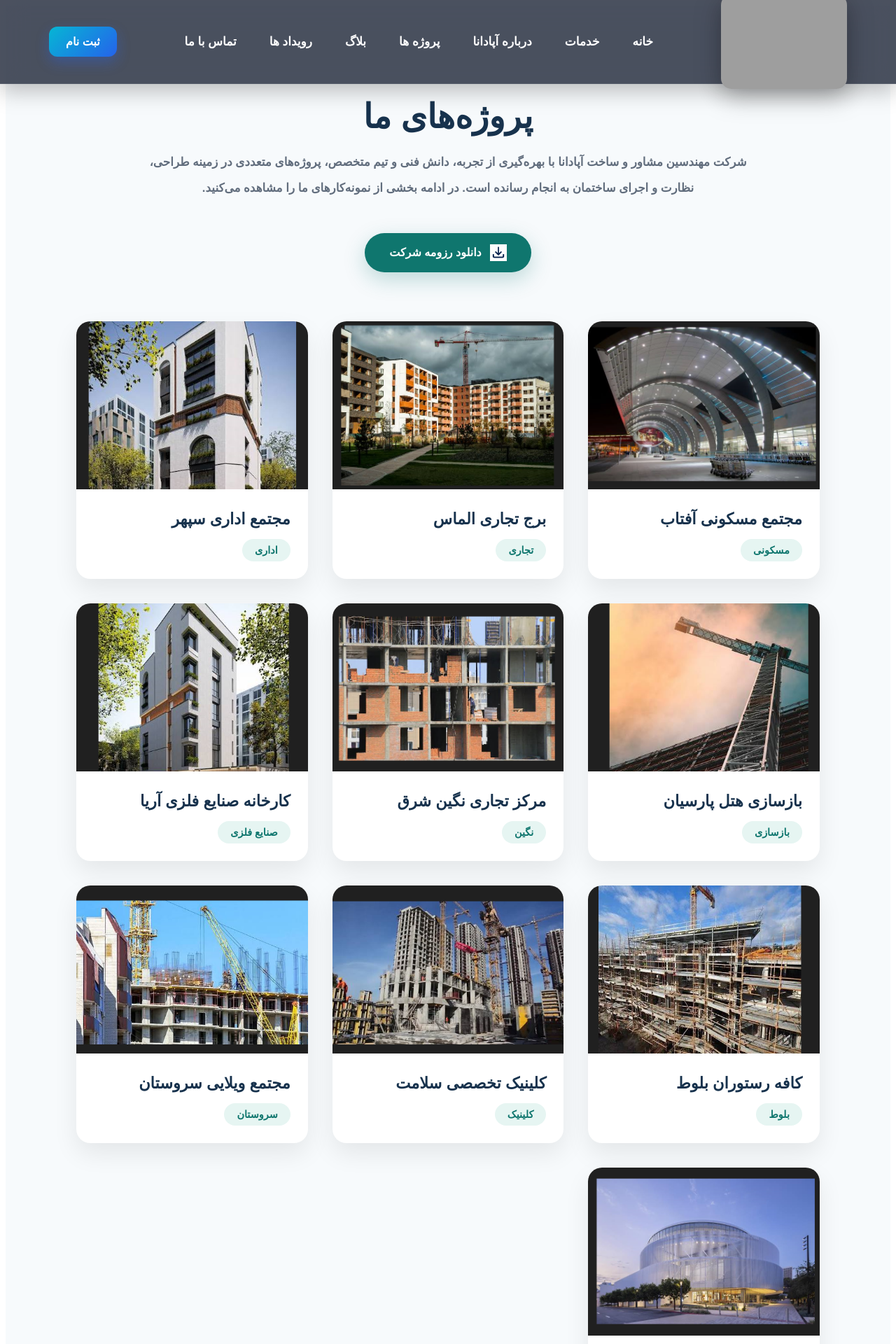
After one commit to vanderland-red/Building-Apadana, a Flask app: page /projeha-apadana in a window 1280 px wide. The commit adds this page. Shown: the top 1920 px of the page at 70% size. Run offline with Flask 3, Linux system fonts and the light colour scheme; some libraries are stand-ins or nearby versions; grey boxes are pictures that could not be loaded.

Commit message:
projeha tag in header is added page

```diff
--- a/blueprints/general.py
+++ b/blueprints/general.py
@@ -14,3 +14,7 @@ def home ():
 @bp.route("/about-apadana")
 def about ():
     return render_template("about.html")
+
+@bp.route("/projeha-apadana")
+def projeha ():
+    return render_template("user/another_page/projeha.html")
--- /dev/null
+++ b/static/css/another_pages.css
@@ -0,0 +1,170 @@
+body{
+    font-family: sans-serif;
+}
+
+.projects-section{
+
+    padding:90px 8%;
+    background:#f7fafc;
+    font-weight: 600;
+
+}
+
+.projects-header{
+
+    max-width:900px;
+    margin:auto;
+    text-align:center;
+
+}
+
+.projects-header h2{
+
+    font-size:3rem;
+    color:#17324d;
+    margin-bottom:20px;
+
+}
+
+.projects-header p{
+
+    color:#616d7d;
+    line-height:2.2;
+    font-size:1.05rem;
+    margin-bottom:45px;
+
+}
+
+.resume-btn{
+
+    display:inline-flex;
+    align-items:center;
+    gap:12px;
+
+    padding:16px 35px;
+
+    text-decoration:none;
+
+    background:#0f766e;
+
+    color:white;
+
+    border-radius:50px;
+
+    transition:.35s;
+
+    font-weight:bold;
+
+    box-shadow:0 10px 30px rgba(15,118,110,.25);
+
+}
+
+.resume-btn:hover{
+
+    transform:translateY(-6px);
+
+    background:#115e59;
+
+}
+
+.resume-btn img{
+
+    width:24px;
+
+}
+
+/*=============================
+        Grid
+==============================*/
+
+.projects-grid{
+
+    margin-top:70px;
+
+    display:grid;
+
+    grid-template-columns:repeat(auto-fit,minmax(320px,1fr));
+
+    gap:35px;
+
+}
+
+/*=============================
+        Card
+==============================*/
+
+.project-card{
+
+    background:white;
+
+    overflow:hidden;
+
+    border-radius:20px;
+
+    box-shadow:0 15px 35px rgba(0,0,0,.08);
+
+    transition:.4s;
+
+}
+
+.project-card:hover{
+
+    transform:translateY(-10px);
+
+    cursor: pointer;
+
+    box-shadow:0 20px 45px rgba(0,0,0,.16);
+
+}
+
+.project-card img{
+
+    width:100%;
+
+    height:240px;
+
+    object-fit:cover;
+
+    transition:.6s;
+
+}
+
+.project-card:hover img{
+
+    transform:scale(1.08);
+
+}
+
+.project-content{
+
+    padding:25px;
+
+}
+
+.project-content h3{
+
+    margin:0 0 15px;
+
+    color:#17324d;
+
+    font-size:1.4rem;
+
+}
+
+.project-content span{
+
+    display:inline-block;
+
+    background:#e6f5f2;
+
+    color:#0f766e;
+
+    padding:8px 18px;
+
+    border-radius:30px;
+
+    font-size:.9rem;
+
+    font-weight:bold;
+
+}
--- a/templates/part/footer.html
+++ b/templates/part/footer.html
@@ -11,7 +11,8 @@
 
         <div class="khedemat-link">
             <ul>
-                <li><a href="#">خدمات</a></li>
+                <li><a href="{{ url_for('general.home') }}">خانه</a></li>
+                <li><a href="{{ url_for('user.want_services') }}">خدمات</a></li>
                 <li><a href="{{ url_for('general.about') }}">درباره آپادانا</a></li>
                 <li><a href="#">پروژه ها</a></li>
                 <li><a href="#">بلاگ</a></li>
--- a/templates/part/header.html
+++ b/templates/part/header.html
@@ -11,9 +11,10 @@
 
     <nav>
         <ul>
+            <li><a href="{{ url_for('general.home') }}">خانه</a></li>
             <li><a href="{{ url_for('user.want_services') }}">خدمات</a></li>
             <li><a href="{{ url_for('general.about') }}">درباره آپادانا</a></li>
-            <li><a href="#">پروژه ها</a></li>
+            <li><a href="{{ url_for('general.projeha') }}">پروژه ها</a></li>
             <li><a href="#">بلاگ</a></li>
             <li><a href="#">رویداد ها</a></li>
             <li><a href="#">تماس با ما</a></li>
--- /dev/null
+++ b/templates/user/another_page/projeha.html
@@ -0,0 +1,184 @@
+{% extends "base.html" %}
+
+{% block title %}
+صفحه ادمین
+{% endblock %}
+
+{% block body %}
+<link rel="stylesheet" href="{{ url_for('static', filename='css/another_pages.css') }}">
+
+<section class="projects-section">
+
+    <div class="projects-header">
+
+        <h2>پروژه‌های ما</h2>
+
+        <p>
+            شرکت مهندسین مشاور و ساخت آپادانا با بهره‌گیری از تجربه، دانش فنی و تیم متخصص،
+            پروژه‌های متعددی در زمینه طراحی، نظارت و اجرای ساختمان به انجام رسانده است.
+            در ادامه بخشی از نمونه‌کارهای ما را مشاهده می‌کنید.
+        </p>
+
+        <a class="resume-btn"
+           href="{{ url_for('static', filename='files/resume.pdf') }}"
+           download>
+
+            <img src="{{ url_for('static', filename='image/download-logo.png') }}">
+            دانلود رزومه شرکت
+
+        </a>
+
+    </div>
+
+
+    <div class="projects-grid">
+
+        <article class="project-card">
+
+            <img src="{{ url_for('static', filename='another_image/projeha-img-1.png') }}">
+
+            <div class="project-content">
+
+                <h3>مجتمع مسکونی آفتاب</h3>
+
+                <span>مسکونی</span>
+
+            </div>
+
+        </article>
+
+        <article class="project-card">
+
+            <img src="{{ url_for('static', filename='another_image/projeha-img-2.png') }}">
+
+            <div class="project-content">
+
+                <h3>برج تجاری الماس</h3>
+
+                <span>تجاری</span>
+
+            </div>
+
+        </article>
+
+        <article class="project-card">
+
+            <img src="{{ url_for('static', filename='another_image/projeha-img-3.png') }}">
+
+            <div class="project-content">
+
+                <h3>مجتمع اداری سپهر</h3>
+
+                <span>اداری</span>
+
+            </div>
+
+        </article>
+
+        <article class="project-card">
+
+            <img src="{{ url_for('static', filename='another_image/projeha-img-4.png') }}">
+
+            <div class="project-content">
+
+                <h3>بازسازی هتل پارسیان</h3>
+
+                <span>بازسازی</span>
+
+            </div>
+
+        </article>
+
+        <article class="project-card">
+
+            <img src="{{ url_for('static', filename='another_image/projeha-img-5.png') }}">
+
+            <div class="project-content">
+
+                <h3>مرکز تجاری نگین شرق</h3>
+
+                <span>نگین</span>
+
+            </div>
+
+        </article>
+
+
+        <article class="project-card">
+
+            <img src="{{ url_for('static', filename='another_image/projeha-img-6.png') }}">
+
+            <div class="project-content">
+
+                <h3>کارخانه صنایع فلزی آریا</h3>
+
+                <span>صنایع فلزی</span>
+
+            </div>
+
+        </article>
+
+
+        <article class="project-card">
+
+            <img src="{{ url_for('static', filename='another_image/projeha-img-7.png') }}">
+
+            <div class="project-content">
+
+                <h3>کافه رستوران بلوط</h3>
+
+                <span>بلوط</span>
+
+            </div>
+
+        </article>
+
+
+        <article class="project-card">
+
+            <img src="{{ url_for('static', filename='another_image/projeha-img-8.png') }}">
+
+            <div class="project-content">
+
+                <h3>کلینیک تخصصی سلامت</h3>
+
+                <span>کلینیک</span>
+
+            </div>
+
+        </article>
+
+
+        <article class="project-card">
+
+            <img src="{{ url_for('static', filename='another_image/projeha-img-9.png') }}">
+
+            <div class="project-content">
+
+                <h3>مجتمع ویلایی سروستان</h3>
+
+                <span>سروستان</span>
+
+            </div>
+
+        </article>
+
+        <article class="project-card">
+
+            <img src="{{ url_for('static', filename='another_image/projeha-img-10.png') }}">
+
+            <div class="project-content">
+
+                <h3>هتل بوتیک رویال</h3>
+
+                <span>رویال</span>
+
+            </div>
+
+        </article>
+
+    </div>
+
+</section>
+
+{% endblock %}
```
Also changed, not shown: static/another_image/projeha-img-1.png (added), static/another_image/projeha-img-10.png (added), static/another_image/projeha-img-2.png (added), static/another_image/projeha-img-3.png (added), static/another_image/projeha-img-4.png (added), static/another_image/projeha-img-5.png (added), static/another_image/projeha-img-6.png (added), static/another_image/projeha-img-7.png (added), static/another_image/projeha-img-8.png (added), static/another_image/projeha-img-9.png (added).
